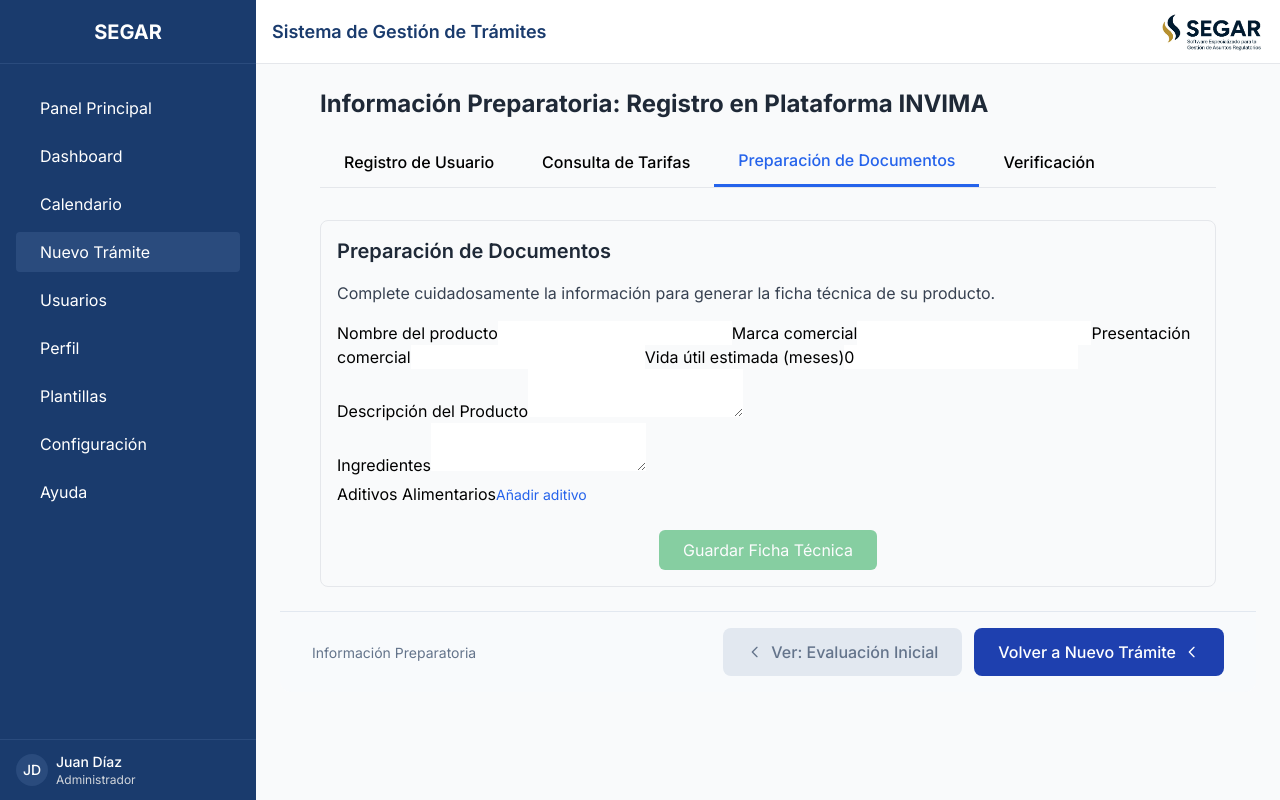
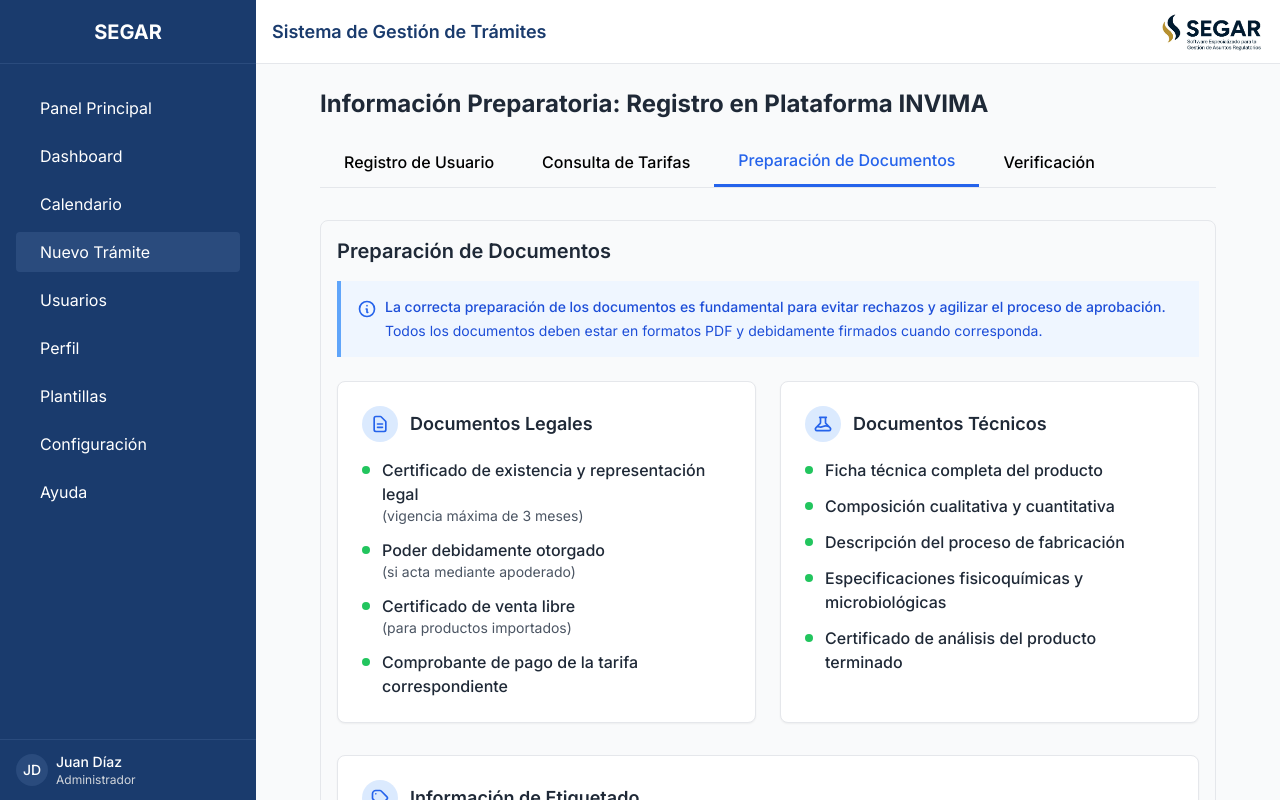
Before and after one commit to Juando26030/SEGAR-FrontEnd, an Angular app in the folder segar-frontend/: page /main/nuevo/info/plataforma in a window 1280 px wide. Both pictures are taken after a click on the tab "Preparación de Documentos". Built offline with nearby package versions, Linux system fonts and the light colour scheme.

Commit message:
Diseño estruictura del codigo

```diff
--- a/segar-frontend/src/app/tramites/registro/registro-paso-dos/registro-paso-dos.component.html
+++ b/segar-frontend/src/app/tramites/registro/registro-paso-dos/registro-paso-dos.component.html
@@ -50,11 +50,6 @@
           <p class="text-gray-700 mb-2">
             Visite <a href="https://www.invima.gov.co" target="_blank" rel="noopener noreferrer" class="text-blue-600 hover:underline">www.invima.gov.co</a> y busque la sección "Trámites y Servicios".
           </p>
-          <div class="bg-gray-50 border border-gray-200 rounded p-3 text-sm text-gray-600">
-            <strong class="block mb-1">INVIMA - Instituto Nacional de Vigilancia de Medicamentos y Alimentos</strong>
-            <p>Inicio • Institucional • Trámites y Servicios • Normatividad • Sala de Prensa • Buscar...</p>
-            <p class="mt-1">Trámites y Servicios • Registros Sanitarios • Consultas y Verificación</p>
-          </div>
         </section>
 
         <!-- Paso 2 -->
@@ -73,92 +68,6 @@
             <li>Dirección de la empresa y datos de contacto</li>
             <li>Correo electrónico corporativo</li>
           </ul>
-
-          <form class="grid grid-cols-1 md:grid-cols-2 gap-4" (ngSubmit)="onSubmitRegistro()" #registroFormRef="ngForm">
-            <div>
-              <label for="persona" class="form-label">Tipo de Persona</label>
-              <select
-                id="persona"
-                [(ngModel)]="registroForm.persona"
-                name="persona"
-                class="form-input"
-                required>
-                <option value="Jurídica">Jurídica</option>
-                <option value="Natural">Natural</option>
-              </select>
-            </div>
-            <div>
-              <label for="tipoDocumento" class="form-label">Tipo de Documento</label>
-              <select
-                id="tipoDocumento"
-                [(ngModel)]="registroForm.tipoDocumento"
-                name="tipoDocumento"
-                class="form-input"
-                required>
-                <option value="NIT">NIT</option>
-                <option value="Cédula de Ciudadanía">Cédula de Ciudadanía</option>
-              </select>
-            </div>
-            <div>
-              <label for="numeroDocumento" class="form-label">Número de Documento</label>
-              <input
-                type="text"
-                id="numeroDocumento"
-                [(ngModel)]="registroForm.numeroDocumento"
-                name="numeroDocumento"
-                class="form-input"
-                required>
-            </div>
-            <div>
-              <label for="razonSocial" class="form-label">Razón Social</label>
-              <input
-                type="text"
-                id="razonSocial"
-                [(ngModel)]="registroForm.razonSocial"
-                name="razonSocial"
-                class="form-input"
-                required>
-            </div>
-            <div class="col-span-2">
-              <label for="correo" class="form-label">Correo Electrónico</label>
-              <input
-                type="email"
-                id="correo"
-                [(ngModel)]="registroForm.correo"
-                name="correo"
-                class="form-input"
-                required>
-            </div>
-            <div>
-              <label for="password" class="form-label">Contraseña</label>
-              <input
-                type="password"
-                id="password"
-                [(ngModel)]="registroForm.password"
-                name="password"
-                class="form-input"
-                minlength="8"
-                required>
-            </div>
-            <div>
-              <label for="confirmPassword" class="form-label">Confirmar Contraseña</label>
-              <input
-                type="password"
-                id="confirmPassword"
-                [(ngModel)]="registroForm.confirmPassword"
-                name="confirmPassword"
-                class="form-input"
-                required>
-            </div>
-            <div class="col-span-2 text-center mt-4">
-              <button
-                type="submit"
-                class="bg-blue-600 text-white px-4 py-2 rounded-md hover:bg-blue-700 disabled:opacity-50"
-                [disabled]="!registroFormRef.form.valid">
-                Registrarse
-              </button>
-            </div>
-          </form>
         </section>
 
         <!-- Paso 3 -->
@@ -170,9 +79,14 @@
           <p class="text-gray-700">
             El INVIMA enviará un correo de verificación para activar su cuenta. Siga las instrucciones del correo para completar el proceso.
           </p>
-          <p class="text-yellow-700 italic mt-1">
-            Importante: Revise su carpeta de spam si no encuentra el correo de verificación en su bandeja de entrada.
-          </p>
+          <div class="bg-yellow-50 border-l-4 border-yellow-400 p-4 mt-2 text-sm text-yellow-800">
+            <div class="flex items-start">
+              <svg xmlns="http://www.w3.org/2000/svg" class="h-5 w-5 mr-2 mt-0.5 flex-shrink-0 text-yellow-600" fill="none" viewBox="0 0 24 24" stroke="currentColor">
+                <path stroke-linecap="round" stroke-linejoin="round" stroke-width="2" d="M12 9v2m0 4h.01m-6.938 4h13.856c1.54 0 2.502-1.667 1.732-2.5L13.732 4c-.77-.833-1.964-.833-2.732 0L4.082 16.5c-.77.833.192 2.5 1.732 2.5z" />
+              </svg>
+              <p><strong>Importante:</strong> Revise su carpeta de spam si no encuentra el correo de verificación en su bandeja de entrada.</p>
+            </div>
+          </div>
         </section>
 
         <!-- Paso 4 -->
@@ -184,20 +98,15 @@
           <p class="text-gray-700">
             Una vez activada su cuenta, inicie sesión con sus credenciales para acceder a los servicios de trámites en línea.
           </p>
-          <p class="text-green-700 italic mt-1">
-            Consejo: Guarde sus credenciales en un lugar seguro y no las comparta con personas no autorizadas.
-          </p>
+          <div class="bg-green-50 border-l-4 border-green-400 p-4 mt-2 text-sm text-green-800">
+            <div class="flex items-start">
+              <svg xmlns="http://www.w3.org/2000/svg" class="h-5 w-5 mr-2 mt-0.5 flex-shrink-0 text-green-600" fill="none" viewBox="0 0 24 24" stroke="currentColor">
+                <path stroke-linecap="round" stroke-linejoin="round" stroke-width="2" d="M9 12l2 2 4-4m6 2a9 9 0 11-18 0 9 9 0 0118 0z" />
+              </svg>
+              <p><strong>Consejo:</strong> Guarde sus credenciales en un lugar seguro y no las comparta con personas no autorizadas.</p>
+            </div>
+          </div>
         </section>
-
-        <!-- Próximos pasos -->
-        <div class="bg-gradient-to-r from-blue-50 to-indigo-50 rounded-lg p-6 border border-blue-100">
-          <h4 class="text-lg font-semibold text-gray-800 mb-2">Próximos Pasos</h4>
-          <ul class="list-disc pl-6 space-y-1 text-gray-700">
-            <li>Radicación de la solicitud: Presentar formalmente la solicitud con toda la documentación requerida.</li>
-            <li>Seguimiento del trámite: Monitorear el estado de la solicitud a través de la plataforma del INVIMA.</li>
-            <li>Respuesta a requerimientos: Atender oportunamente cualquier solicitud de información adicional.</li>
-          </ul>
-        </div>
       </div>
     </div>
 
@@ -215,45 +124,8 @@
           <li>Identifique el código del trámite que necesita realizar</li>
         </ol>
 
-        <h4 class="text-lg font-semibold text-gray-800 mb-2">Tarifas comunes para alimentos procesados (2023)</h4>
-
-        <div class="overflow-x-auto mb-4">
-          <table class="min-w-full bg-white border border-gray-300 text-sm text-gray-700">
-            <thead class="bg-blue-100">
-            <tr>
-              <th scope="col" class="px-4 py-2 border border-gray-300 text-left">Código</th>
-              <th scope="col" class="px-4 py-2 border border-gray-300 text-left">Descripción del Trámite</th>
-              <th scope="col" class="px-4 py-2 border border-gray-300 text-left">Valor (COP)</th>
-            </tr>
-            </thead>
-            <tbody>
-            <tr
-              *ngFor="let tarifa of tarifas; trackBy: trackByTarifa"
-              class="hover:bg-gray-50">
-              <td class="px-4 py-2 border border-gray-300">{{ tarifa.codigo }}</td>
-              <td class="px-4 py-2 border border-gray-300">{{ tarifa.descripcion }}</td>
-              <td class="px-4 py-2 border border-gray-300">{{ tarifa.valor }}</td>
-            </tr>
-            </tbody>
-          </table>
-        </div>
-
-        <p class="text-sm text-gray-600 italic mb-6">
-          * Los valores son aproximados y pueden variar. Consulte siempre el manual tarifario vigente.
-        </p>
-
         <div class="bg-yellow-50 border-l-4 border-yellow-400 p-4 rounded mb-6 text-sm text-yellow-800">
           <p><strong>Recuerde:</strong> El pago de la tarifa es requisito indispensable para iniciar cualquier trámite. Conserve el comprobante de pago para adjuntarlo a su solicitud.</p>
-        </div>
-
-        <!-- PRÓXIMOS PASOS -->
-        <div class="bg-gradient-to-r from-blue-50 to-indigo-50 rounded-lg p-6 border border-blue-100">
-          <h4 class="text-lg font-semibold text-gray-800 mb-2">Próximos Pasos</h4>
-          <ul class="list-disc pl-6 space-y-1 text-gray-700">
-            <li>Radicación de la solicitud: Presentar formalmente la solicitud con toda la documentación requerida.</li>
-            <li>Seguimiento del trámite: Monitorear el estado de la solicitud a través de la plataforma del INVIMA.</li>
-            <li>Respuesta a requerimientos: Atender oportunamente cualquier solicitud de información adicional.</li>
-          </ul>
         </div>
       </div>
     </div>
@@ -262,113 +134,170 @@
     <div class="tab-content" *ngIf="activeTab === 'documentos'" role="tabpanel">
       <div class="section-card">
         <h3 class="text-xl font-semibold mb-4 text-gray-800">Preparación de Documentos</h3>
-        <p class="text-gray-700 mb-4">Complete cuidadosamente la información para generar la ficha técnica de su producto.</p>
 
-        <form (ngSubmit)="onSaveDocument()" #documentForm="ngForm">
-          <div class="form-section">
-            <label for="productName" class="form-label">Nombre del producto</label>
-            <input
-              id="productName"
-              [(ngModel)]="dynamicDocument.productName"
-              name="productName"
-              class="form-input"
-              type="text"
-              required>
+        <!-- Información importante -->
+        <div class="bg-blue-50 border-l-4 border-blue-400 p-4 mb-6 text-sm text-blue-700">
+          <div class="flex items-start">
+            <svg xmlns="http://www.w3.org/2000/svg" class="h-5 w-5 mr-2 mt-0.5 flex-shrink-0 text-blue-600" fill="none" viewBox="0 0 24 24" stroke="currentColor">
+              <path stroke-linecap="round" stroke-linejoin="round" stroke-width="2" d="M13 16h-1v-4h-1m1-4h.01M21 12a9 9 0 11-18 0 9 9 0 0118 0z" />
+            </svg>
+            <div>
+              <p class="font-medium mb-1">La correcta preparación de los documentos es fundamental para evitar rechazos y agilizar el proceso de aprobación.</p>
+              <p>Todos los documentos deben estar en formatos PDF y debidamente firmados cuando corresponda.</p>
+            </div>
+          </div>
+        </div>
 
-            <label for="brand" class="form-label mt-3">Marca comercial</label>
-            <input
-              id="brand"
-              [(ngModel)]="dynamicDocument.brand"
-              name="brand"
-              class="form-input"
-              type="text"
-              required>
+        <div class="grid grid-cols-1 lg:grid-cols-2 gap-6 mb-8">
+          <!-- Documentos Legales -->
+          <div class="bg-white border border-gray-200 rounded-lg p-6 shadow-sm">
+            <div class="flex items-center mb-4">
+              <div class="bg-blue-100 rounded-full p-2 mr-3">
+                <svg xmlns="http://www.w3.org/2000/svg" class="h-5 w-5 text-blue-600" fill="none" viewBox="0 0 24 24" stroke="currentColor">
+                  <path stroke-linecap="round" stroke-linejoin="round" stroke-width="2" d="M9 12h6m-6 4h6m2 5H7a2 2 0 01-2-2V5a2 2 0 012-2h5.586a1 1 0 01.707.293l5.414 5.414a1 1 0 01.293.707V19a2 2 0 01-2 2z" />
+                </svg>
+              </div>
+              <h4 class="text-lg font-semibold text-gray-800">Documentos Legales</h4>
+            </div>
 
-            <label for="presentation" class="form-label mt-3">Presentación comercial</label>
-            <input
-              id="presentation"
-              [(ngModel)]="dynamicDocument.presentation"
-              name="presentation"
-              class="form-input"
-              type="text"
-              required>
+            <div class="space-y-3">
+              <div class="flex items-start space-x-3">
+                <div class="w-2 h-2 bg-green-500 rounded-full mt-2 flex-shrink-0"></div>
+                <div>
+                  <p class="font-medium text-gray-800">Certificado de existencia y representación legal</p>
+                  <p class="text-sm text-gray-600">(vigencia máxima de 3 meses)</p>
+                </div>
+              </div>
 
-            <label for="shelfLife" class="form-label mt-3">Vida útil estimada (meses)</label>
-            <input
-              id="shelfLife"
-              [(ngModel)]="dynamicDocument.shelfLife"
-              name="shelfLife"
-              class="form-input"
-              type="number"
-              min="1"
-              required>
+              <div class="flex items-start space-x-3">
+                <div class="w-2 h-2 bg-green-500 rounded-full mt-2 flex-shrink-0"></div>
+                <div>
+                  <p class="font-medium text-gray-800">Poder debidamente otorgado</p>
+                  <p class="text-sm text-gray-600">(si acta mediante apoderado)</p>
+                </div>
+              </div>
+
+              <div class="flex items-start space-x-3">
+                <div class="w-2 h-2 bg-green-500 rounded-full mt-2 flex-shrink-0"></div>
+                <div>
+                  <p class="font-medium text-gray-800">Certificado de venta libre</p>
+                  <p class="text-sm text-gray-600">(para productos importados)</p>
+                </div>
+              </div>
+
+              <div class="flex items-start space-x-3">
+                <div class="w-2 h-2 bg-green-500 rounded-full mt-2 flex-shrink-0"></div>
+                <div>
+                  <p class="font-medium text-gray-800">Comprobante de pago de la tarifa correspondiente</p>
+                </div>
+              </div>
+            </div>
           </div>
 
-          <div class="form-section">
-            <label for="description" class="form-label">Descripción del Producto</label>
-            <textarea
-              id="description"
-              [(ngModel)]="dynamicDocument.description"
-              name="description"
-              class="form-textarea"
-              required></textarea>
+          <!-- Documentos Técnicos -->
+          <div class="bg-white border border-gray-200 rounded-lg p-6 shadow-sm">
+            <div class="flex items-center mb-4">
+              <div class="bg-blue-100 rounded-full p-2 mr-3">
+                <svg xmlns="http://www.w3.org/2000/svg" class="h-5 w-5 text-blue-600" fill="none" viewBox="0 0 24 24" stroke="currentColor">
+                  <path stroke-linecap="round" stroke-linejoin="round" stroke-width="2" d="M19.428 15.428a2 2 0 00-1.022-.547l-2.387-.477a6 6 0 00-3.86.517l-.318.158a6 6 0 01-3.86.517L6.05 15.21a2 2 0 00-1.806.547M8 4h8l-1 1v5.172a2 2 0 00.586 1.414l5 5c1.26 1.26.367 3.414-1.415 3.414H4.828c-1.782 0-2.674-2.154-1.414-3.414l5-5A2 2 0 009 10.172V5L8 4z" />
+                </svg>
+              </div>
+              <h4 class="text-lg font-semibold text-gray-800">Documentos Técnicos</h4>
+            </div>
+
+            <div class="space-y-3">
+              <div class="flex items-start space-x-3">
+                <div class="w-2 h-2 bg-green-500 rounded-full mt-2 flex-shrink-0"></div>
+                <div>
+                  <p class="font-medium text-gray-800">Ficha técnica completa del producto</p>
+                </div>
+              </div>
+
+              <div class="flex items-start space-x-3">
+                <div class="w-2 h-2 bg-green-500 rounded-full mt-2 flex-shrink-0"></div>
+                <div>
+                  <p class="font-medium text-gray-800">Composición cualitativa y cuantitativa</p>
+                </div>
+              </div>
+
+              <div class="flex items-start space-x-3">
+                <div class="w-2 h-2 bg-green-500 rounded-full mt-2 flex-shrink-0"></div>
+                <div>
+                  <p class="font-medium text-gray-800">Descripción del proceso de fabricación</p>
+                </div>
+              </div>
+
+              <div class="flex items-start space-x-3">
+                <div class="w-2 h-2 bg-green-500 rounded-full mt-2 flex-shrink-0"></div>
+                <div>
+                  <p class="font-medium text-gray-800">Especificaciones fisicoquímicas y microbiológicas</p>
+                </div>
+              </div>
+
+              <div class="flex items-start space-x-3">
+                <div class="w-2 h-2 bg-green-500 rounded-full mt-2 flex-shrink-0"></div>
+                <div>
+                  <p class="font-medium text-gray-800">Certificado de análisis del producto terminado</p>
+                </div>
+              </div>
+            </div>
+          </div>
+        </div>
+
+        <!-- Información de Etiquetado -->
+        <div class="bg-white border border-gray-200 rounded-lg p-6 shadow-sm mb-8">
+          <div class="flex items-center mb-4">
+            <div class="bg-blue-100 rounded-full p-2 mr-3">
+              <svg xmlns="http://www.w3.org/2000/svg" class="h-5 w-5 text-blue-600" fill="none" viewBox="0 0 24 24" stroke="currentColor">
+                <path stroke-linecap="round" stroke-linejoin="round" stroke-width="2" d="M7 7h.01M7 3h5c.512 0 1.024.195 1.414.586l7 7a2 2 0 010 2.828l-7 7a2 2 0 01-2.828 0l-7-7A1.994 1.994 0 013 12V7a4 4 0 014-4z" />
+              </svg>
+            </div>
+            <h4 class="text-lg font-semibold text-gray-800">Información de Etiquetado</h4>
           </div>
 
-          <div class="form-section">
-            <label for="ingredients" class="form-label">Ingredientes</label>
-            <textarea
-              id="ingredients"
-              [(ngModel)]="dynamicDocument.ingredients"
-              name="ingredients"
-              class="form-textarea"
-              required></textarea>
+          <div class="grid grid-cols-1 md:grid-cols-2 gap-4">
+            <div class="flex items-start space-x-3">
+              <div class="w-2 h-2 bg-green-500 rounded-full mt-2 flex-shrink-0"></div>
+              <div>
+                <p class="font-medium text-gray-800">Proyecto de etiquetas o rótulos en español</p>
+              </div>
+            </div>
+
+            <div class="flex items-start space-x-3">
+              <div class="w-2 h-2 bg-green-500 rounded-full mt-2 flex-shrink-0"></div>
+              <div>
+                <p class="font-medium text-gray-800">Información nutricional según Resolución 333 de 2011</p>
+              </div>
+            </div>
+
+            <div class="flex items-start space-x-3">
+              <div class="w-2 h-2 bg-green-500 rounded-full mt-2 flex-shrink-0"></div>
+              <div>
+                <p class="font-medium text-gray-800">Etiquetas originales para productos importados</p>
+              </div>
+            </div>
+
+            <div class="flex items-start space-x-3">
+              <div class="w-2 h-2 bg-green-500 rounded-full mt-2 flex-shrink-0"></div>
+              <div>
+                <p class="font-medium text-gray-800">Declaraciones de propiedades nutricionales o de salud (si aplica)</p>
+              </div>
+            </div>
           </div>
+        </div>
 
-          <div class="form-section">
-            <label class="form-label">Aditivos Alimentarios</label>
-            <div
-              *ngFor="let aditivo of dynamicDocument.additives; let i = index; trackBy: trackByAdditive"
-              class="flex space-x-2 mb-2">
-              <input
-                [(ngModel)]="aditivo.name"
-                [name]="'additive_name_' + i"
-                placeholder="Nombre"
-                class="form-input">
-              <input
-                [(ngModel)]="aditivo.code"
-                [name]="'additive_code_' + i"
-                placeholder="Código INS"
-                class="form-input">
-              <input
-                [(ngModel)]="aditivo.function"
-                [name]="'additive_function_' + i"
-                placeholder="Función"
-                class="form-input">
-              <button
-                type="button"
-                (click)="removeAdditive(i)"
-                class="bg-red-500 text-white px-2 py-1 rounded hover:bg-red-600"
-                [attr.aria-label]="'Eliminar aditivo ' + (i + 1)">
-                ✕
-              </button>
+        <!-- Consejo importante -->
+        <div class="bg-green-50 border-l-4 border-green-400 p-4 text-sm text-green-800">
+          <div class="flex items-start">
+            <svg xmlns="http://www.w3.org/2000/svg" class="h-5 w-5 mr-2 mt-0.5 flex-shrink-0 text-green-600" fill="none" viewBox="0 0 24 24" stroke="currentColor">
+              <path stroke-linecap="round" stroke-linejoin="round" stroke-width="2" d="M9 12l2 2 4-4m6 2a9 9 0 11-18 0 9 9 0 0118 0z" />
+            </svg>
+            <div>
+              <p class="font-medium mb-1"><strong>Consejo:</strong> Organice todos los documentos en carpetas digitales separadas</p>
+              <p>Verifique que todos los archivos PDF sean legibles y estén correctamente identificados antes de subirlos a la plataforma.</p>
             </div>
-            <button
-              type="button"
-              (click)="addAdditive()"
-              class="mt-2 text-sm text-blue-600 hover:underline">
-              Añadir aditivo
-            </button>
           </div>
-
-          <div class="text-center mt-6">
-            <button
-              type="submit"
-              class="bg-green-600 text-white px-6 py-2 rounded-md hover:bg-green-700 disabled:opacity-50"
-              [disabled]="!documentForm.form.valid">
-              Guardar Ficha Técnica
-            </button>
-          </div>
-        </form>
+        </div>
       </div>
     </div>
 
@@ -380,8 +309,13 @@
           Para continuar con el proceso, necesitamos verificar que ha completado correctamente el registro en la plataforma INVIMA. Por favor, adjunte el correo de confirmación que recibió del INVIMA después de activar su cuenta.
         </p>
 
-        <div class="bg-blue-50 border-l-4 border-blue-500 p-4 mb-6 text-sm text-blue-700">
-          Importante: La verificación de este paso es necesaria para continuar con el proceso de trámite. Si tiene problemas para encontrar el correo de confirmación, puede contactar al soporte técnico del INVIMA.
+        <div class="bg-yellow-50 border-l-4 border-yellow-400 p-4 mb-6 text-sm text-yellow-800">
+          <div class="flex items-start">
+            <svg xmlns="http://www.w3.org/2000/svg" class="h-5 w-5 mr-2 mt-0.5 flex-shrink-0 text-yellow-600" fill="none" viewBox="0 0 24 24" stroke="currentColor">
+              <path stroke-linecap="round" stroke-linejoin="round" stroke-width="2" d="M12 9v2m0 4h.01m-6.938 4h13.856c1.54 0 2.502-1.667 1.732-2.5L13.732 4c-.77-.833-1.964-.833-2.732 0L4.082 16.5c-.77.833.192 2.5 1.732 2.5z" />
+            </svg>
+            <p><strong>Importante:</strong> La verificación de este paso es necesaria para continuar con el proceso de trámite. Si tiene problemas para encontrar el correo de confirmación, puede contactar al soporte técnico del INVIMA.</p>
+          </div>
         </div>
 
         <div class="verification-box mb-6 p-6 rounded-lg border-2 border-dashed border-blue-500 bg-blue-50">
@@ -472,15 +406,6 @@
             </li>
           </ol>
         </div>
-
-        <div class="bg-gradient-to-r from-blue-50 to-indigo-50 rounded-lg p-6 border border-blue-100">
-          <h4 class="text-lg font-semibold text-gray-800 mb-2">Próximos Pasos</h4>
-          <ul class="list-disc pl-6 space-y-1 text-gray-700">
-            <li>Radicación de la solicitud: Presentar formalmente la solicitud con toda la documentación requerida.</li>
-            <li>Seguimiento del trámite: Monitorear el estado de la solicitud a través de la plataforma del INVIMA.</li>
-            <li>Respuesta a requerimientos: Atender oportunamente cualquier solicitud de información adicional.</li>
-          </ul>
-        </div>
       </div>
     </div>
   </div>
```
